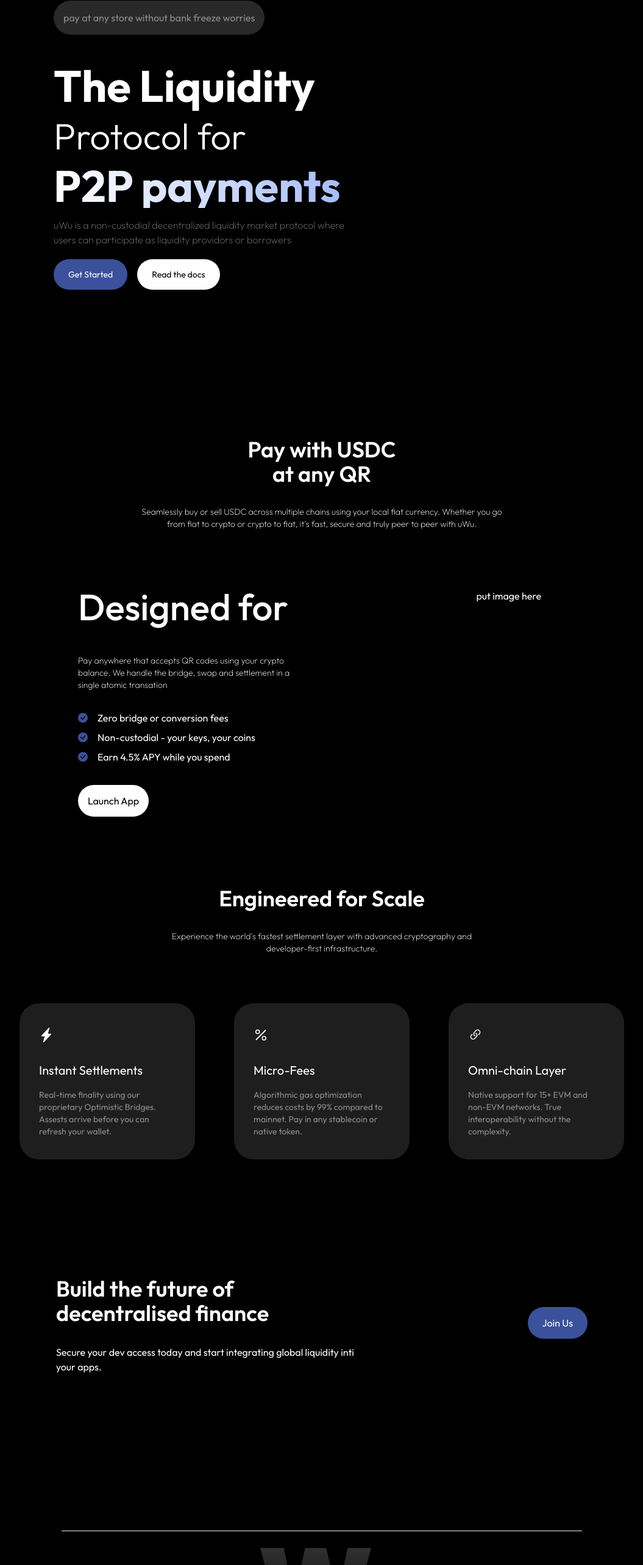
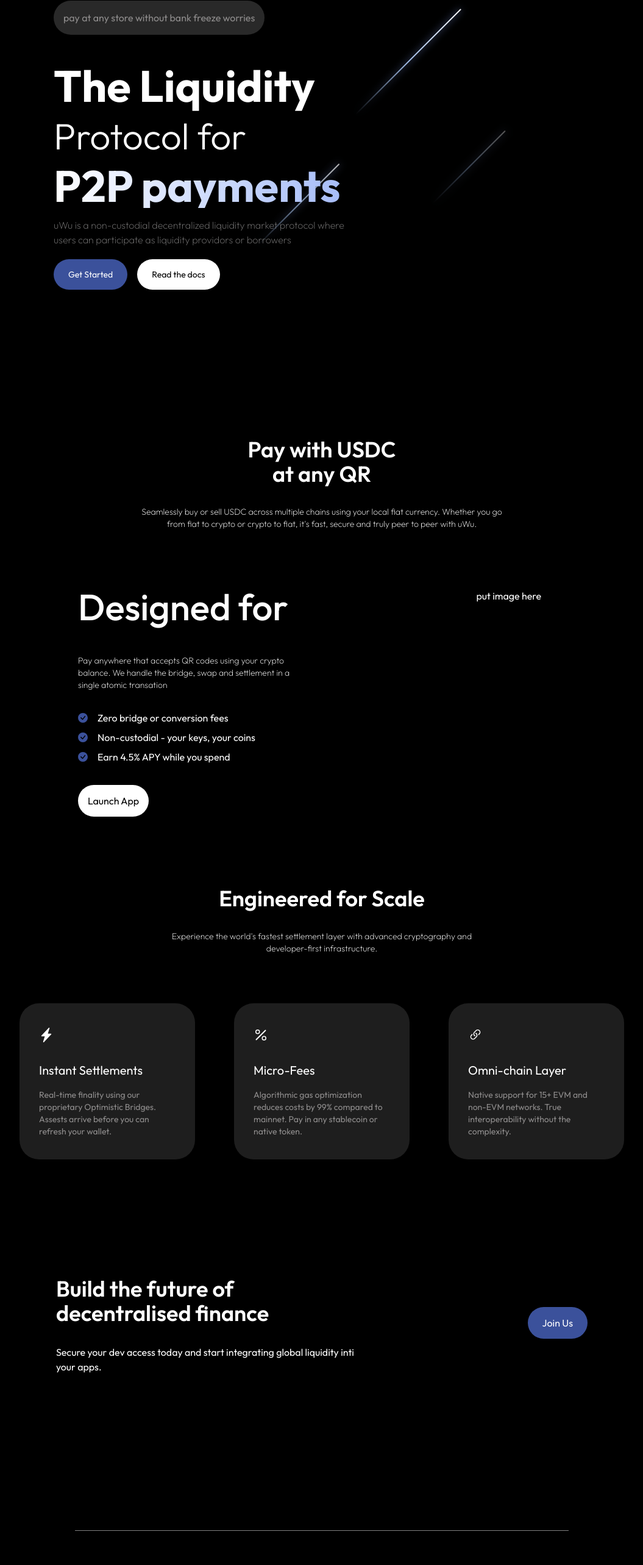
Before and after one commit to VincentSamuelPaul/uwu-landing-page, a Next.js app: page / in a window 1280 px wide. Shown: the part 171-2737 px from the top of the page at 61% size, without its empty margins (112-1167 px from the left). Built offline with nearby package versions, Linux system fonts and the light colour scheme.

Commit message:
Added shooting stars and updated footer

```diff
--- a/app/components/Footer.tsx
+++ b/app/components/Footer.tsx
@@ -1,17 +1,76 @@
-import Image from "next/image"
+import Image from "next/image";
+import {
+  FaFacebookF,
+  FaGithub,
+  FaInstagram,
+  FaLinkedinIn,
+  FaXTwitter
+} from "react-icons/fa6";
 
 const Footer = () => {
   return (
-    <div className="mt-24 flex flex-col justify-center items-center">
-      <div className="w-2/3 h-0.5 bg-white opacity-50"></div>
-      <div className="flex flex-row justify-between items-center">
-        <Image src="/footer-logo.png" width={500} height={500} alt="Footer logo"/>
-        <div className="">
-          <h1>Footer</h1>
+    <footer className="mt-24 px-8 text-white">
+
+      <div className="w-2/3 h-px bg-white/50 mx-auto"></div>
+
+      <div className="max-w-6xl mx-auto mt-16 flex justify-between items-start">
+
+        <div className="flex flex-col space-y-6">
+          <Image
+            src="/footer-logo.png"
+            width={140}
+            height={40}
+            alt="Footer logo"
+          />
+
+          <div className="flex gap-6 text-2xl text-white/80">
+            <FaFacebookF />
+            <FaGithub />
+            <FaInstagram />
+            <FaLinkedinIn />
+            <FaXTwitter />
+          </div>
+        </div>
+
+        <div className="grid grid-cols-1 md:grid-cols-3 gap-20">
+
+          <div className="flex flex-col space-y-4">
+            <h2 className="text-sm font-semibold">Resources</h2>
+            <ul className="list-disc pl-5 space-y-2 text-sm text-white/70">
+              <li>Blog</li>
+              <li>Brand</li>
+              <li>FAQ</li>
+              <li>Case Studies</li>
+              <li>Help & Support</li>
+            </ul>
+          </div>
+
+          <div className="flex flex-col space-y-4">
+            <h2 className="text-sm font-semibold">Developers</h2>
+            <ul className="list-disc pl-5 space-y-2 text-sm text-white/70">
+              <li>Build</li>
+              <li>Documentation</li>
+              <li>Technical Paper</li>
+              <li>Case Security</li>
+              <li>Bug Bounty</li>
+            </ul>
+          </div>
+
+          <div className="flex flex-col space-y-4">
+            <h2 className="text-sm font-semibold">Company</h2>
+            <ul className="list-disc pl-5 space-y-2 text-sm text-white/70">
+              <li>Privacy Policy</li>
+              <li>Terms Of Service</li>
+              <li>Technical Paper</li>
+              <li>Contact</li>
+              <li>Manage Analytics</li>
+            </ul>
+          </div>
+
         </div>
       </div>
-    </div>
-  )
-}
+    </footer>
+  );
+};
 
-export default Footer
+export default Footer;
--- /dev/null
+++ b/app/components/ShootingStars/ShootingStars.tsx
@@ -0,0 +1,40 @@
+"use client";
+
+import { useMemo } from "react";
+import "./shooting-stars.css";
+
+type ShootingStarsProps = {
+  count?: number;
+};
+
+export default function ShootingStars({ count = 40 }: ShootingStarsProps) {
+  const stars = useMemo(
+    () =>
+      Array.from({ length: count }).map(() => ({
+        top: Math.random() * 100,
+        left: Math.random() * 100,
+        delay: Math.random() * 10,
+        duration: 7 + Math.random() * 6,
+        size: 100 + Math.random() * 200,
+      })),
+    [count]
+  );
+
+  return (
+    <div className="shooting-stars">
+      {stars.map((star, i) => (
+        <span
+          key={i}
+          className="shooting-star"
+          style={{
+            top: `${star.top}%`,
+            left: `${star.left}%`,
+            width: `${star.size}px`,
+            animationDelay: `${star.delay}s`,
+            animationDuration: `${star.duration}s`,
+          }}
+        />
+      ))}
+    </div>
+  );
+}
--- /dev/null
+++ b/app/components/ShootingStars/shooting-stars.css
@@ -0,0 +1,46 @@
+:root {
+  --star-color: rgba(180, 210, 255, 0.9);
+  --star-glow: rgba(140, 170, 255, 0.9);
+}
+
+.shooting-stars {
+  position: fixed;
+  inset: 0;
+  pointer-events: none;
+  overflow: hidden;
+  z-index: 0;
+}
+
+.shooting-star {
+  position: absolute;
+  height: 2px;
+  background: linear-gradient(
+    90deg,
+    transparent,
+    var(--star-color),
+    white
+  );
+  border-radius: 999px;
+  filter: drop-shadow(0 0 6px var(--star-glow));
+  transform: rotate(-45deg);
+  opacity: 0;
+  animation-name: shoot;
+  animation-timing-function: ease-in-out;
+  animation-iteration-count: infinite;
+}
+
+@keyframes shoot {
+  0% {
+    transform: translate(0, 0) rotate(-45deg);
+    opacity: 0;
+  }
+
+  15% {
+    opacity: 1;
+  }
+
+  100% {
+    transform: translate(-900px, 900px) rotate(-45deg);
+    opacity: 0;
+  }
+}
--- a/app/page.tsx
+++ b/app/page.tsx
@@ -2,14 +2,23 @@
 import SecondHook from "./SecondHook";
 import ThirdHook from "./ThirdHook";
 import Footer from "./components/Footer";
+import ShootingStars from "./components/ShootingStars/ShootingStars";
 
 export default function Home() {
   return (
-    <div className="bg-black">
-        <MainHook/>
-        <SecondHook/>
-        <ThirdHook/>
-        <Footer/>
+    <div className="relative bg-black overflow-hidden">
+
+      {/* Background Animation */}
+      <ShootingStars count={14} />
+
+      {/* Content */}
+      <main className="relative z-10">
+        <MainHook />
+        <SecondHook />
+        <ThirdHook />
+        <Footer />
+      </main>
+
     </div>
   );
 }
--- a/package.json
+++ b/package.json
@@ -11,7 +11,8 @@
   "dependencies": {
     "next": "16.1.6",
     "react": "19.2.3",
-    "react-dom": "19.2.3"
+    "react-dom": "19.2.3",
+    "react-icons": "^5.5.0"
   },
   "devDependencies": {
     "@tailwindcss/postcss": "^4",
```
Also changed, not shown: 1 other file (tests, documents, lock files or other folders).
